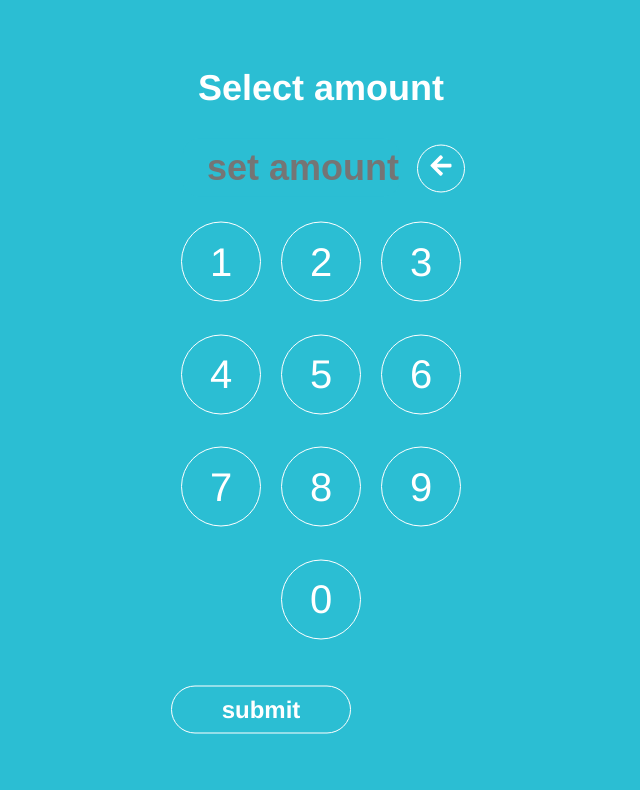
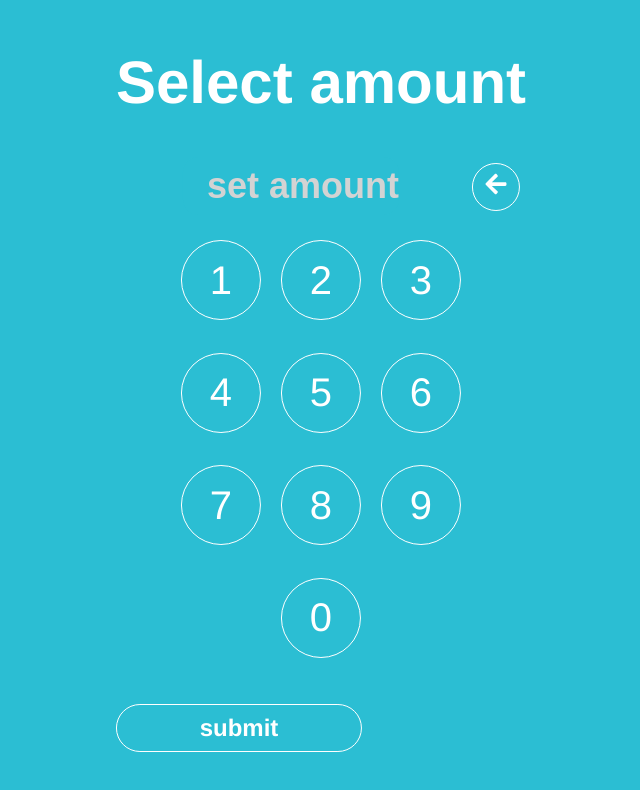
Before and after one commit to marioxcolomar/atm-withdrawal, a React (Create React App) app: page / in a window 1280 px wide. Shown: the top 790 px of the page, without its empty margins (319-959 px from the left). Built offline with nearby package versions, Linux system fonts and the light colour scheme.

Commit message:
Fix h2 styles and add placeholder color.

```diff
--- a/src/index.css
+++ b/src/index.css
@@ -25,5 +25,10 @@ h1 {
 
 h2 {
 	margin: 0;
-	height: 2em;
+	font-size: 2.5em;
+	margin-bottom: 40px;
 }
+
+::placeholder {
+	color: lightgrey;
+}
```
